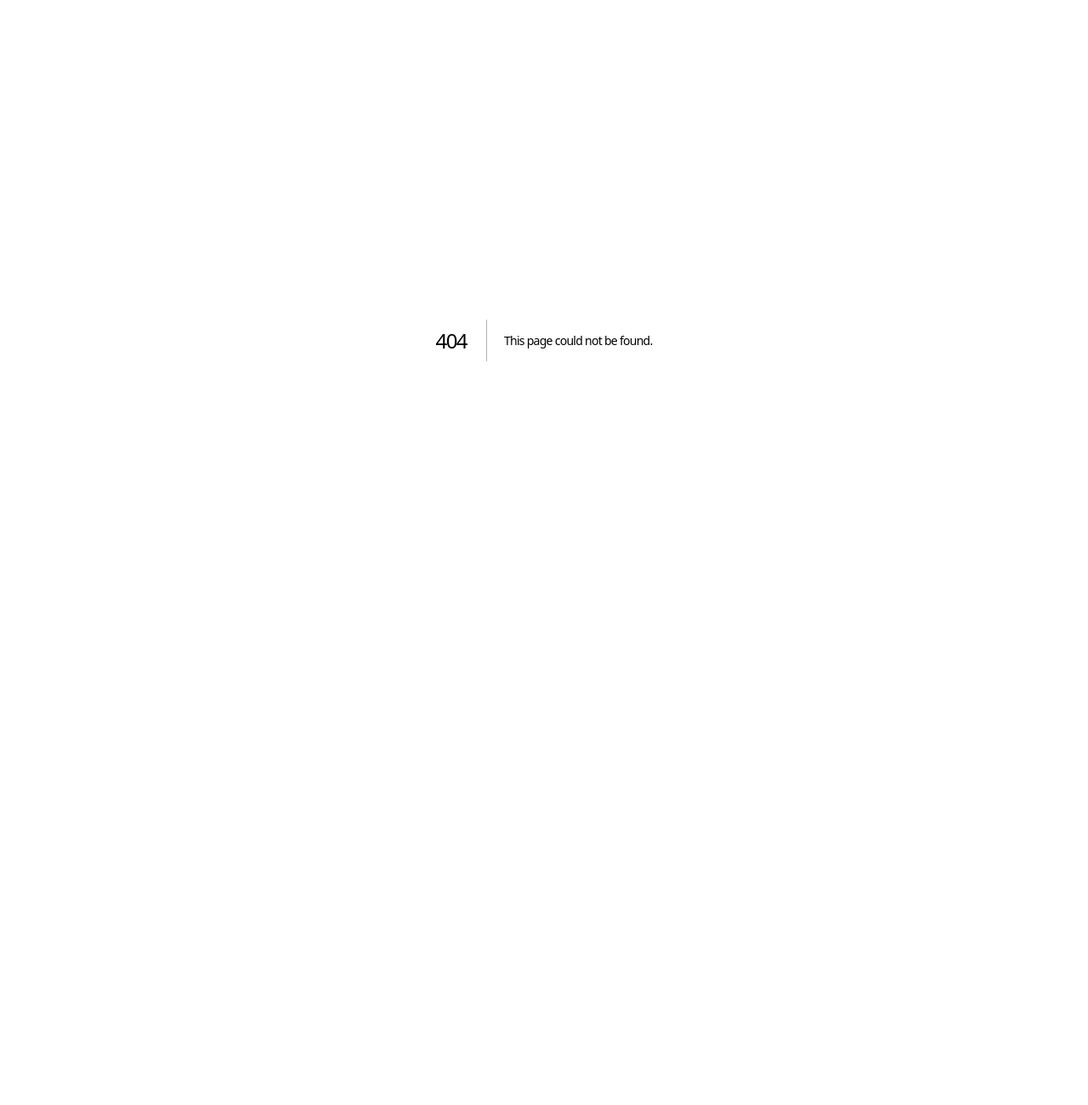
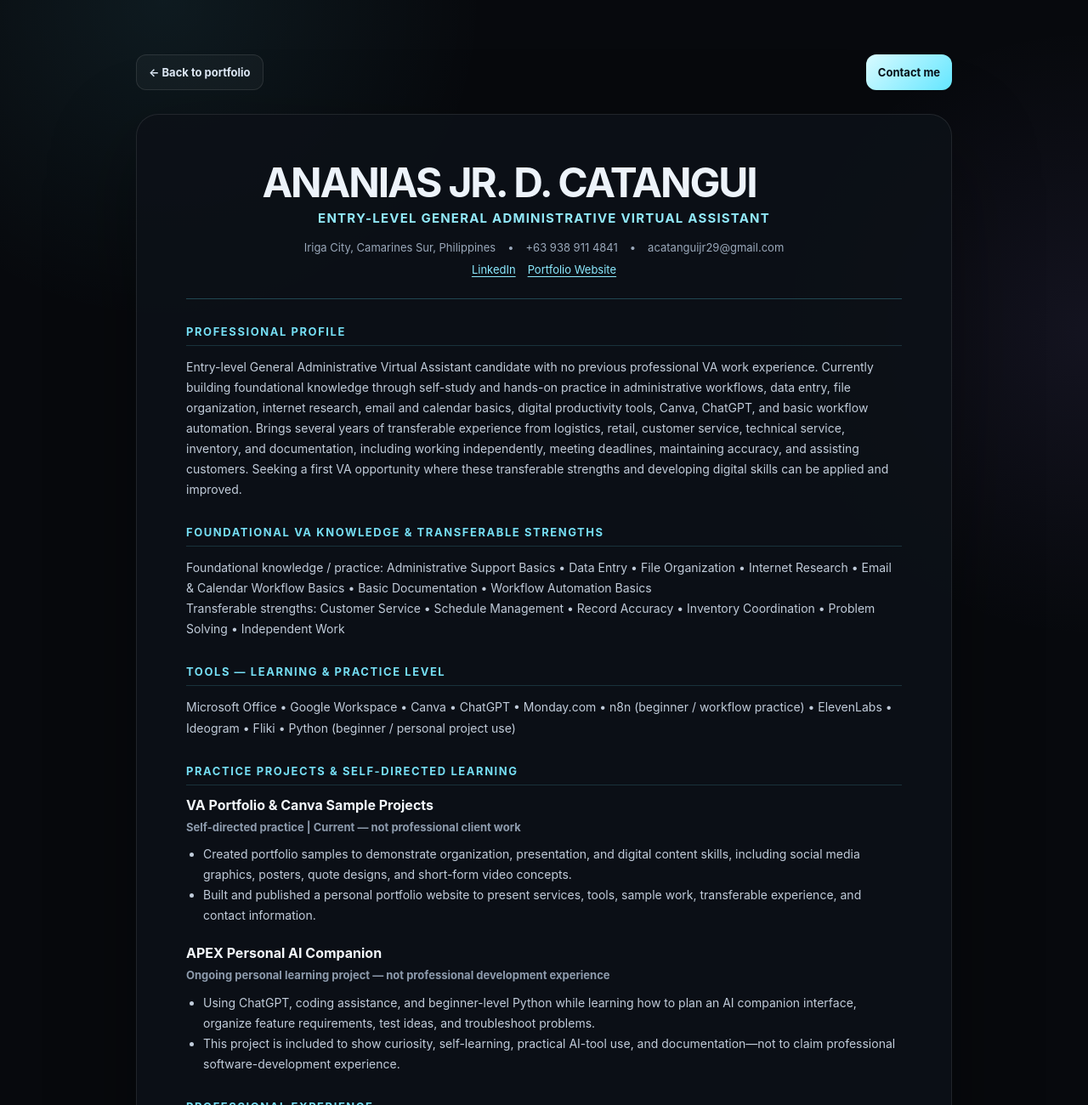
Before and after one commit to herkeeper445-sys/acatanguijr, a Next.js app: page /resume in a window 1280 px wide. Before the commit this address had no page. Shown: the top 1300 px of the page at 85% size. Before the commit the page ends 800 px from the top, so only its background shows below. Built offline with nearby package versions, Linux system fonts and the light colour scheme.

Commit message:
Add full web resume page to portfolio

```diff
--- /dev/null
+++ b/app/resume/page.js
@@ -0,0 +1,170 @@
+import styles from './resume.module.css';
+
+export const metadata = {
+  title: 'Resume | Ananias Jr. D. Catangui',
+  description: 'Resume of Ananias Jr. D. Catangui, Entry-Level General Administrative Virtual Assistant.',
+};
+
+const jobs = [
+  {
+    role: 'Foodpanda Delivery Rider',
+    company: 'Foodpanda Philippines',
+    dates: 'June 10, 2022 – Present',
+    bullets: [
+      'Manage daily delivery schedules and route priorities while working independently in a time-sensitive environment.',
+      'Verify orders, addresses, customer instructions, and payment details to maintain accuracy and minimize errors.',
+      'Use mobile navigation and delivery applications to coordinate routes, status updates, and customer communication.',
+      'Handle cash and digital payments responsibly while providing professional customer service.',
+    ],
+  },
+  {
+    role: 'Sales Demonstrator',
+    company: 'Rusty Lopez – SM Megamall',
+    dates: 'Dec. 1, 2017 – Feb. 1, 2018',
+    bullets: [
+      'Assisted customers with product inquiries, recommendations, and purchase decisions.',
+      'Maintained organized merchandise displays, monitored stock availability, and supported replenishment.',
+      'Processed sales transactions and coordinated with team members to support daily store operations.',
+    ],
+  },
+  {
+    role: 'Receiving Dispatching Unit',
+    company: 'Free Choice Mart',
+    dates: 'May 5, 2017 – Oct. 20, 2017',
+    bullets: [
+      'Received, checked, documented, and organized incoming deliveries and inventory records.',
+      'Performed stock counts, identified discrepancies, and supported accurate replenishment.',
+      'Maintained an orderly stockroom to improve product retrieval and day-to-day operations.',
+    ],
+  },
+  {
+    role: 'E-Bike Technician',
+    company: 'Romai Electric Bike',
+    dates: 'Oct. 28, 2015 – Apr. 29, 2016',
+    bullets: [
+      'Diagnosed and repaired electrical and mechanical issues across multiple e-bike models.',
+      'Provided field-service support at customer locations when units could not travel.',
+      'Maintained repair records, managed tools and spare parts, and explained service status to customers.',
+    ],
+  },
+  {
+    role: 'Deck Cadet',
+    company: 'M/V Star Ferry III',
+    dates: 'Oct. 8, 2014 – Oct. 15, 2015',
+    bullets: [
+      'Assisted senior officers with operational duties, recordkeeping, documentation, and assigned administrative tasks.',
+      'Followed maritime safety procedures and worked reliably in a demanding, fast-paced team environment.',
+      'Demonstrated attention to detail, discipline, and responsibility during vessel operations.',
+    ],
+  },
+  {
+    role: 'Stockman',
+    company: 'Rusty Lopez – Iriga City',
+    dates: 'Jun. 8, 2013 – Dec. 8, 2013',
+    bullets: [
+      'Received and inspected deliveries, organized inventory, and maintained accurate stock levels.',
+      'Prepared merchandise for display and replenished store inventory as needed.',
+      'Maintained an orderly stockroom and supported staff with daily inventory tasks.',
+    ],
+  },
+];
+
+export default function ResumePage() {
+  return (
+    <main className={styles.page}>
+      <div className={styles.wrap}>
+        <div className={styles.topbar}>
+          <a className={styles.back} href="/">← Back to portfolio</a>
+          <a className={styles.action} href="mailto:acatanguijr29@gmail.com?subject=Virtual%20Assistant%20Opportunity">Contact me</a>
+        </div>
+
+        <article className={styles.sheet}>
+          <header className={styles.header}>
+            <h1>ANANIAS JR. D. CATANGUI</h1>
+            <h2>Entry-Level General Administrative Virtual Assistant</h2>
+            <div className={styles.contact}>
+              <span>Iriga City, Camarines Sur, Philippines</span>
+              <span>•</span>
+              <a href="tel:+639389114841">+63 938 911 4841</a>
+              <span>•</span>
+              <a href="mailto:acatanguijr29@gmail.com">acatanguijr29@gmail.com</a>
+            </div>
+            <div className={styles.links}>
+              <a href="https://www.linkedin.com/in/ananias-jr-catangui-7b424a129" target="_blank" rel="noreferrer">LinkedIn</a>
+              <a href="https://acatanguijrportfolio-beta.vercel.app/" target="_blank" rel="noreferrer">Portfolio Website</a>
+            </div>
+          </header>
+
+          <section className={styles.section}>
+            <h3 className={styles.sectionTitle}>Professional Profile</h3>
+            <p>
+              Entry-level General Administrative Virtual Assistant candidate with no previous professional VA work experience. Currently building foundational knowledge through self-study and hands-on practice in administrative workflows, data entry, file organization, internet research, email and calendar basics, digital productivity tools, Canva, ChatGPT, and basic workflow automation. Brings several years of transferable experience from logistics, retail, customer service, technical service, inventory, and documentation, including working independently, meeting deadlines, maintaining accuracy, and assisting customers. Seeking a first VA opportunity where these transferable strengths and developing digital skills can be applied and improved.
+            </p>
+          </section>
+
+          <section className={styles.section}>
+            <h3 className={styles.sectionTitle}>Foundational VA Knowledge & Transferable Strengths</h3>
+            <p>
+              Foundational knowledge / practice: Administrative Support Basics • Data Entry • File Organization • Internet Research • Email & Calendar Workflow Basics • Basic Documentation • Workflow Automation Basics
+            </p>
+            <p className={styles.toolLine}>
+              Transferable strengths: Customer Service • Schedule Management • Record Accuracy • Inventory Coordination • Problem Solving • Independent Work
+            </p>
+          </section>
+
+          <section className={styles.section}>
+            <h3 className={styles.sectionTitle}>Tools — Learning & Practice Level</h3>
+            <p>
+              Microsoft Office • Google Workspace • Canva • ChatGPT • Monday.com • n8n (beginner / workflow practice) • ElevenLabs • Ideogram • Fliki • Python (beginner / personal project use)
+            </p>
+          </section>
+
+          <section className={styles.section}>
+            <h3 className={styles.sectionTitle}>Practice Projects & Self-Directed Learning</h3>
+            <div className={styles.block}>
+              <h3>VA Portfolio & Canva Sample Projects</h3>
+              <p className={styles.meta}>Self-directed practice | Current — not professional client work</p>
+              <ul className={styles.list}>
+                <li>Created portfolio samples to demonstrate organization, presentation, and digital content skills, including social media graphics, posters, quote designs, and short-form video concepts.</li>
+                <li>Built and published a personal portfolio website to present services, tools, sample work, transferable experience, and contact information.</li>
+              </ul>
+            </div>
+            <div className={styles.block}>
+              <h3>APEX Personal AI Companion</h3>
+              <p className={styles.meta}>Ongoing personal learning project — not professional development experience</p>
+              <ul className={styles.list}>
+                <li>Using ChatGPT, coding assistance, and beginner-level Python while learning how to plan an AI companion interface, organize feature requirements, test ideas, and troubleshoot problems.</li>
+                <li>This project is included to show curiosity, self-learning, practical AI-tool use, and documentation—not to claim professional software-development experience.</li>
+              </ul>
+            </div>
+          </section>
+
+          <section className={styles.section}>
+            <h3 className={styles.sectionTitle}>Professional Experience</h3>
+            {jobs.map((job) => (
+              <div className={styles.block} key={`${job.role}-${job.dates}`}>
+                <h3>{job.role}</h3>
+                <p className={styles.meta}>{job.company} | {job.dates}</p>
+                <ul className={styles.list}>
+                  {job.bullets.map((bullet) => <li key={bullet}>{bullet}</li>)}
+                </ul>
+              </div>
+            ))}
+          </section>
+
+          <section className={styles.section}>
+            <h3 className={styles.sectionTitle}>Education</h3>
+            <p>Bachelor of Science in Marine Transportation (BSMT)</p>
+          </section>
+
+          <section className={styles.section}>
+            <h3 className={styles.sectionTitle}>Languages</h3>
+            <p>Filipino — Native • English — Intermediate</p>
+          </section>
+        </article>
+
+        <p className={styles.footer}>Ananias Jr. D. Catangui • General Administrative VA Resume</p>
+      </div>
+    </main>
+  );
+}
```
